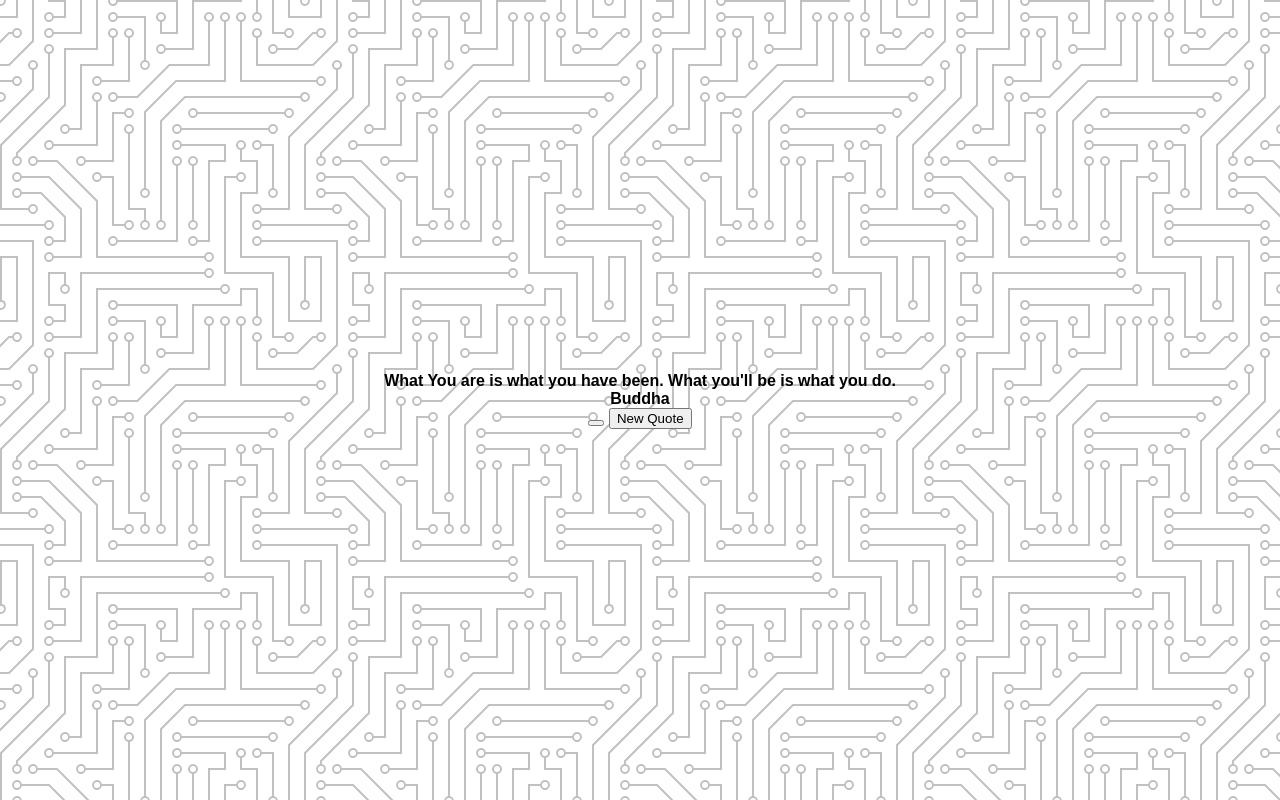
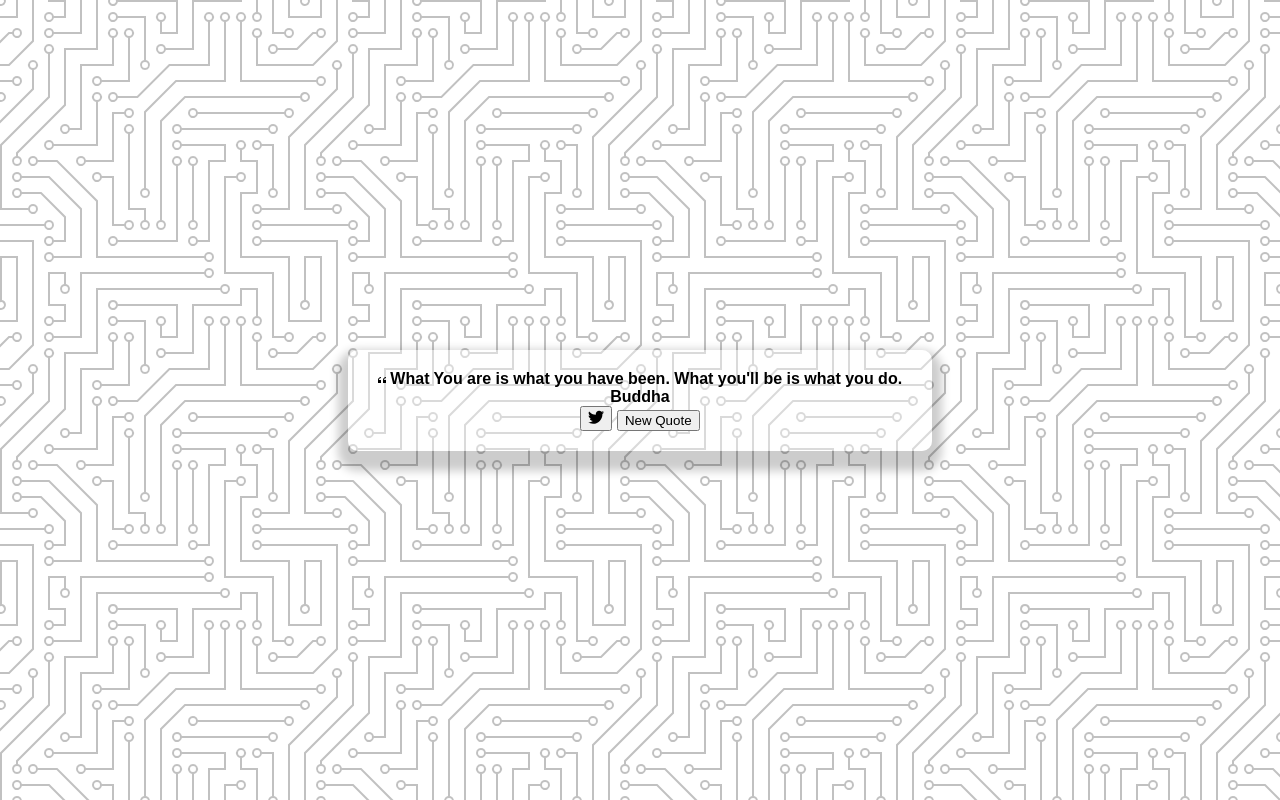
Before and after one commit to Stubbornblood/AutomaticQuoteGenerator, a plain HTML site: page index.html in a window 1280 px wide. Drawn offline with Linux system fonts and the light colour scheme.

Commit message:
Quote generator update in style of css

```diff
--- a/index.html
+++ b/index.html
@@ -11,7 +11,7 @@
     <div class="quote-container" id="quote-container">
       <!-- Quote -->
       <div class="quote-text">
-        <i class="fas fa-quote-left"></i>
+        <img class ="doble-down-quotes" src="./double.svg" alt="double-down-quotes">
         <span id="quote">What You are is what you have been. What you'll be is what you do.</span>
       </div>
       <!-- Author -->
@@ -21,7 +21,7 @@
       <!-- Buttons -->
       <div class="button-container">
         <button class="twiter-button" id="twitter" title="Tweet This!">
-            <i class="fab fa-twitter"></i>
+            <img class = "twitter-icon" src="./icons8-twitter.svg" alt="">
         </button>
       <button id="new-quote">New Quote</button>
       </div>
--- a/style.css
+++ b/style.css
@@ -15,3 +15,16 @@ body{
     align-items: center;
     justify-content: center;
 }
+
+.twitter-icon{
+    height: 2vh;
+}
+
+.quote-container{
+    width: auto;
+    max-width: 900px;
+    padding: 20px 30px;
+    border-radius: 10px;
+    background-color: rgba(255,255,255,0.4);
+    box-shadow: 0 10px 10px 10px rgba(0, 0, 0, 0.2);
+}
```
Also changed, not shown: double.svg (added), icons8-twitter.svg (added).
